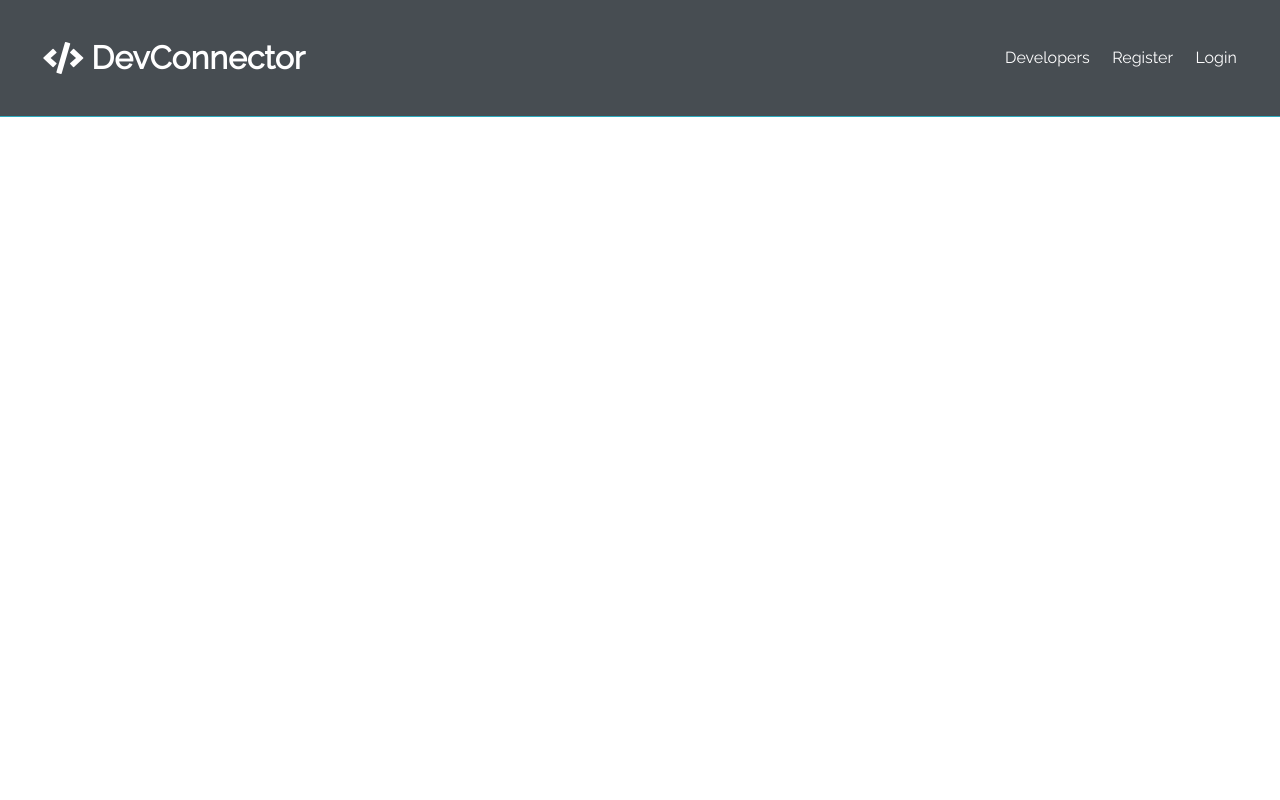
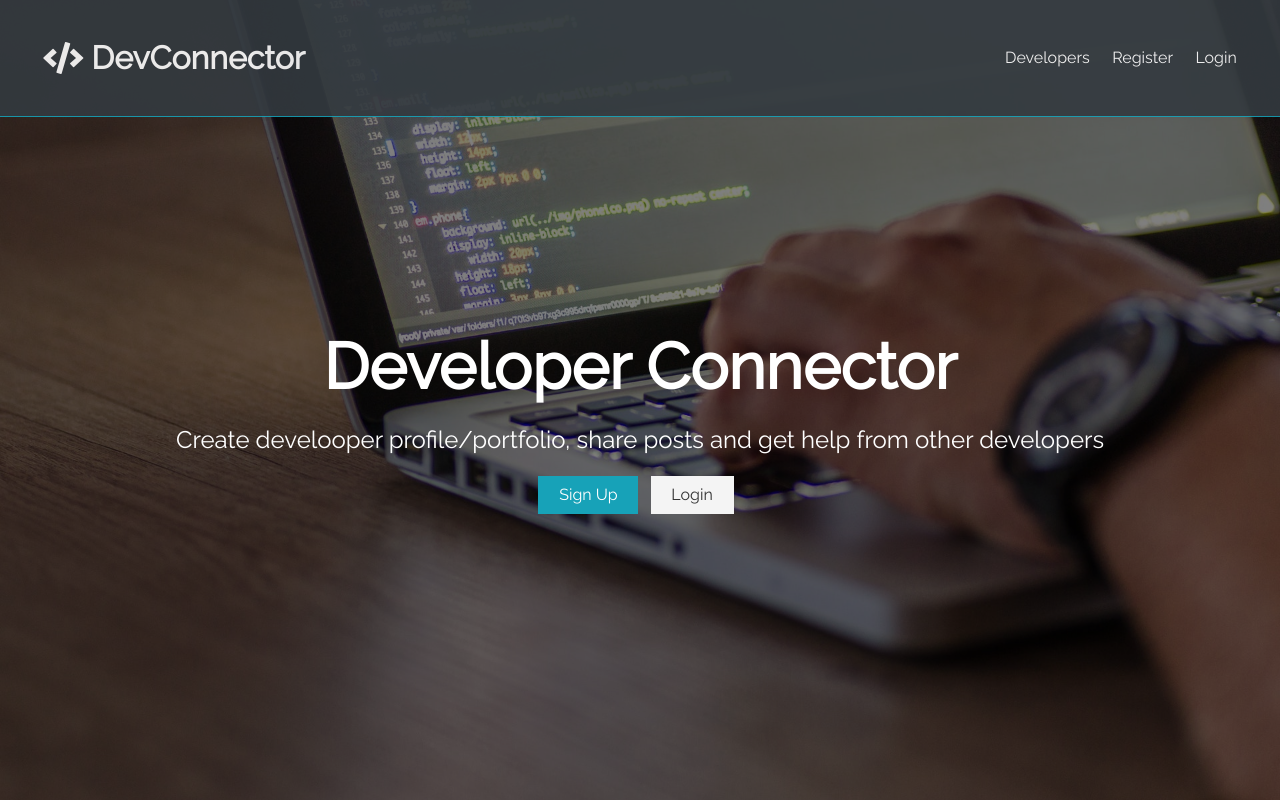
Before and after one commit to ALEVOLDON/Social-Network-Theme-With-Sass, a plain HTML site: page index.html in a window 1280 px wide. Drawn offline with nearby package versions, Linux system fonts and the light colour scheme.

Commit message:
add section landing

```diff
--- a/index.html
+++ b/index.html
@@ -26,6 +26,18 @@
             <li><a href="login.html">Login</a></li>
         </ul>
     </nav>
+    <section class="landing">
+    	<div class="dark-overlay">
+    		<div class="landing-inner">
+    			<h1 class="x-large">Developer Connector</h1>
+    			<p class="lead">Create develooper profile/portfolio, share posts and get help from other developers</p>
+    			<div class="buttons">
+    				<a href="register.html" class="btn btn-primary">Sign Up</a>
+    				<a href="login.html" class="btn btn">Login</a>
+    			</div>
+    		</div>
+    	</div>
+    </section>
     <!-- jQuery CDN -->
     <script src="https://ajax.googleapis.com/ajax/libs/jquery/3.4.1/jquery.min.js"></script>
     <!-- main js -->
--- a/scss/_utilities.scss
+++ b/scss/_utilities.scss
@@ -1,3 +1,22 @@
+// Text Styles
+
+.x-large {
+	font-size: 4rem;
+	line-height: 1.2;
+	margin-bottom: 1rem;
+}
+
+.large {
+	font-size: 3rem;
+	line-height: 1.2;
+	margin-bottom: 1rem;
+}
+
+.lead {
+	font-size: 1.5rem;
+	margin-bottom: 1rem;
+}
+
 // Backgrounds
 
 .bg {
@@ -22,3 +41,56 @@
 		border: #ccc 1px solid;
 	}
 }
+
+// Buttons
+
+.btn {
+	display: inline-block;
+	background: $light-color;
+	color: #333;
+	padding: 0.4rem 1.3rem;
+	border: none;
+	cursor: pointer;
+	font-size: 1rem;
+	margin-right: 0.5rem;
+	outline: none;
+	transition: all 0.2s ease-in;
+
+	&.btn-primary {
+		@include set-background($primary-color);
+		&:hover {
+			background: lighten($primary-color, 5%);
+		}
+	}
+	&.btn-dark {
+		@include set-background($dark-color);
+		&:hover {
+			background: lighten($dark-color, 5%);
+		}
+	}
+	&.btn-success {
+		@include set-background($success-color);
+		&:hover {
+			background: lighten($success-color, 5%);
+		}
+	}
+	&.btn-danger {
+		@include set-background($danger-color);
+		&:hover {
+			background: lighten($danger-color, 5%);
+		}
+	}
+	&:hover {
+		background: lighten($dark-color, 20%);
+		color: #fff;
+	}
+}
+
+.dark-overlay {
+	height: 100%;
+	width: 100%;
+	position: absolute;
+	top: 0;
+	left: 0;
+	background-color: rgba(0,0,0,0.5);
+}
--- a/scss/style.scss
+++ b/scss/style.scss
@@ -56,3 +56,23 @@ img {
         }
     }
 }
+
+// Landing
+
+.landing {
+	position: relative;
+	background: url('../img/showcase.jpg') no-repeat center center/cover;
+	height: 100vh;
+
+	&-inner {
+		color: #fff;
+		height: 100%;
+		display: flex;
+		flex-direction: column;
+		width: 80%;
+		margin: auto;
+		align-items: center;
+		justify-content: center;
+		text-align: center
+	}
+}
```
Also changed, not shown: css/style.min.css.
